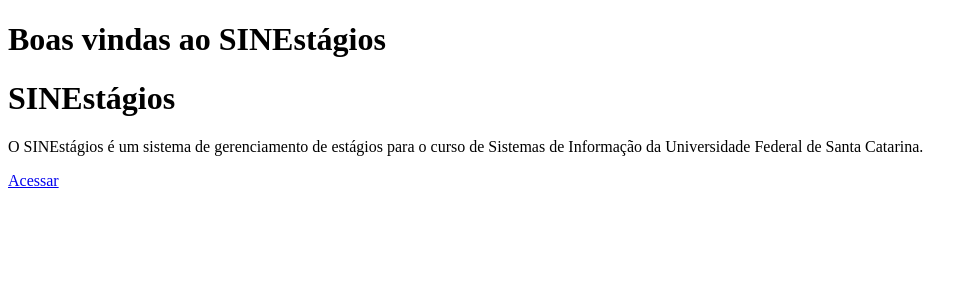
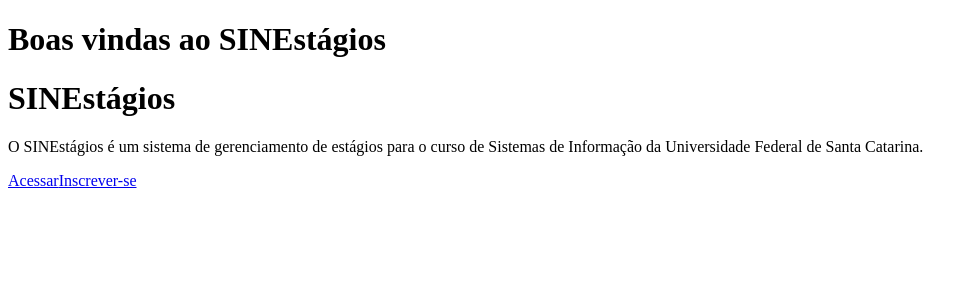
Before and after one commit to rlneto/sinestagios, a React (Vite) app: page / in a window 1280 px wide. Shown: the top 300 px of the page, without its empty margins (0-978 px from the left). Built offline with nearby package versions, Linux system fonts and the light colour scheme.

Commit message:
Ajustes routes

```diff
--- a/src/App.jsx
+++ b/src/App.jsx
@@ -21,7 +21,7 @@
     element: <HomeLayout />,
     children: [
       {
-        path: "",
+        index: true,
         element: <Landing />
       },
       {
--- a/src/pages/Landing.jsx
+++ b/src/pages/Landing.jsx
@@ -13,6 +13,10 @@
           <Link to='/login' className='landing__container__content__button'>
             Acessar
           </Link>
+          <Link to ='/register' className='landing__container__content__button'>
+            Inscrever-se
+          </Link>
+
         </div>
       </div>
     </div>
```
Also changed, not shown: 1 other file (tests, documents, lock files or other folders).
